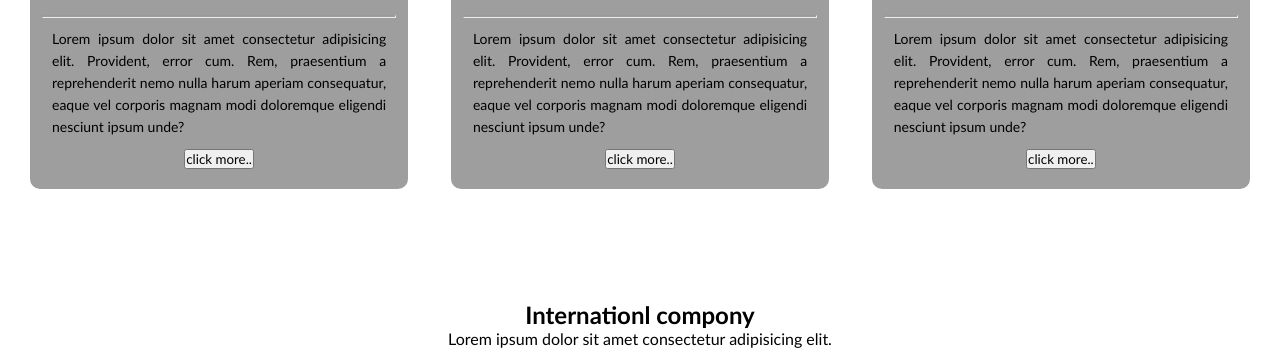
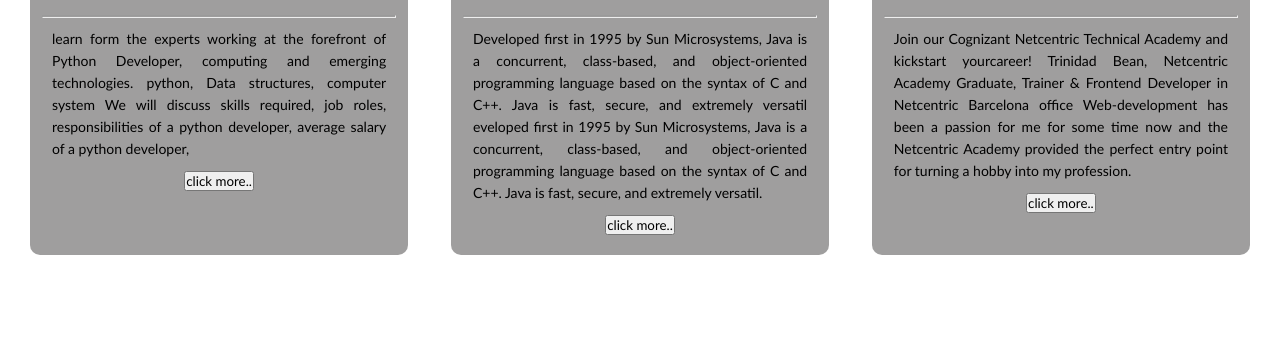
Before and after one commit to khadkadipendra/hosting.github.io, a plain HTML site: page index.html in a window 1280 px wide. Shown: the part 1123-1486 px from the top of the page. Drawn offline with Linux system fonts and the light colour scheme.

Commit message:
Update index.html

```diff
--- a/index.html
+++ b/index.html
@@ -49,10 +49,10 @@
 
 
           <p>
-            Lorem ipsum dolor sit amet consectetur adipisicing elit. Provident,
-            error cum. Rem, praesentium a reprehenderit nemo nulla harum aperiam
-            consequatur, eaque vel corporis magnam modi doloremque eligendi
-            nesciunt ipsum unde?
+            learn form the experts working at the forefront of Python Developer,
+            computing and emerging technologies. python, Data structures, computer
+            system We will discuss skills required, job roles, responsibilities of
+            a python developer, average salary of a python developer,
           </p>
           <button class="btn1"><a href =""></a>click more..</button>
         </div>
@@ -64,10 +64,12 @@
           </div>
           <hr />
           <p>
-            Lorem ipsum dolor sit amet consectetur adipisicing elit. Provident,
-            error cum. Rem, praesentium a reprehenderit nemo nulla harum aperiam
-            consequatur, eaque vel corporis magnam modi doloremque eligendi
-            nesciunt ipsum unde?
+             Developed first in 1995 by Sun Microsystems, Java is a concurrent,
+            class-based, and object-oriented programming language based on the
+            syntax of C and C++. Java is fast, secure, and extremely versatil
+            eveloped first in 1995 by Sun Microsystems, Java is a concurrent,
+            class-based, and object-oriented programming language based on the
+            syntax of C and C++. Java is fast, secure, and extremely versatil.
           </p>
 
           <button class="btn1"><a href =""></a>click more..</button>
@@ -80,11 +82,12 @@
           </div>
           <hr />
           <p>
-            Lorem ipsum dolor sit amet consectetur adipisicing elit. Provident,
-            error cum. Rem, praesentium a reprehenderit nemo nulla harum aperiam
-            consequatur, eaque vel corporis magnam modi doloremque eligendi
-            nesciunt ipsum unde?
-          </p>
+             Join our Cognizant Netcentric Technical Academy and kickstart yourcareer!
+            Trinidad Bean, Netcentric Academy Graduate, Trainer & Frontend Developer
+            in Netcentric Barcelona office
+            Web-development has been a passion for me for some time now and the Netcentric
+            Academy provided the perfect entry point for turning a hobby into my profession.
+            </p>
 
           <button class="btn1"><a href =""></a>click more..</button>
         </div>
@@ -96,7 +99,7 @@
       <p>Lorem ipsum dolor sit amet consectetur adipisicing elit.</p>
       <div class="row">
         <div class="company-col">
-           <img src="./image/london.jpg" alt=""width="300">
+           <img src="./image/daha.jpg" alt=""width="300">
            <div class="layer">
             <h3>london</h3>
            </div>
```
